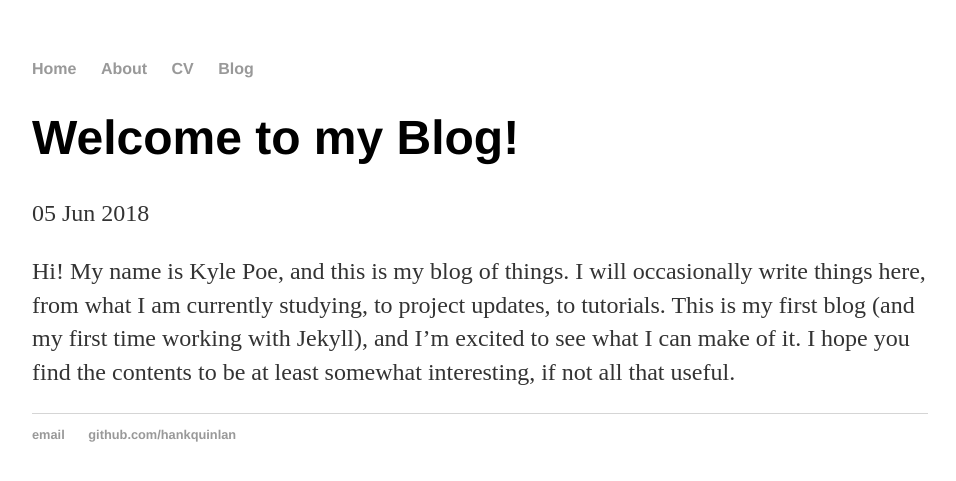
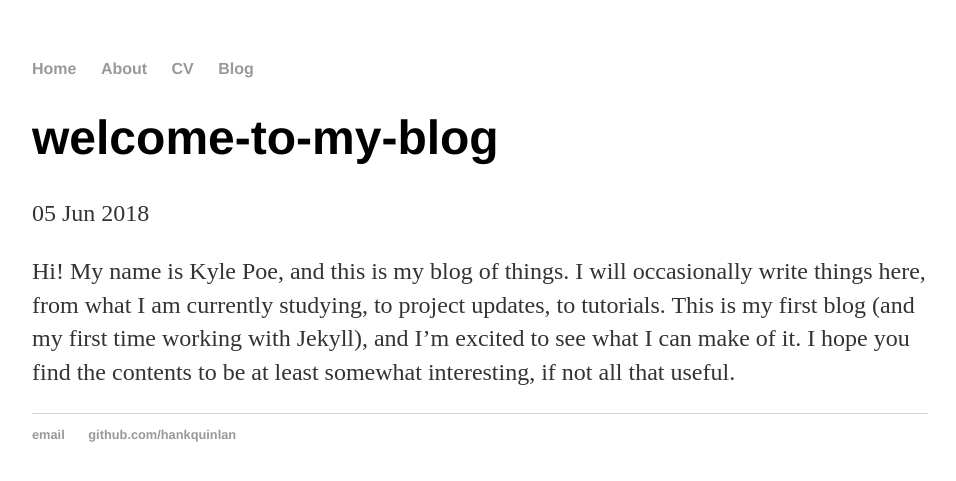
Before and after one commit to KylePoe/kylepoe.info, a Jekyll site: the page built from _posts/2018-06-05-Test.md, in a window 1280 px wide. Shown: the top 481 px of the page, without its empty margins (160-1116 px from the left). Built offline with Jekyll 4.4.1, drawn with Linux system fonts in a browser that asks for light colours.

```diff
--- a/_posts/2018-06-05-Test.md
+++ b/_posts/2018-06-05-Test.md
@@ -1,6 +1,6 @@
 ---
 layout: post
-title: "Welcome to my Blog!"
+title: "welcome-to-my-blog"
 date: 2018-06-05
 ---
 
```
